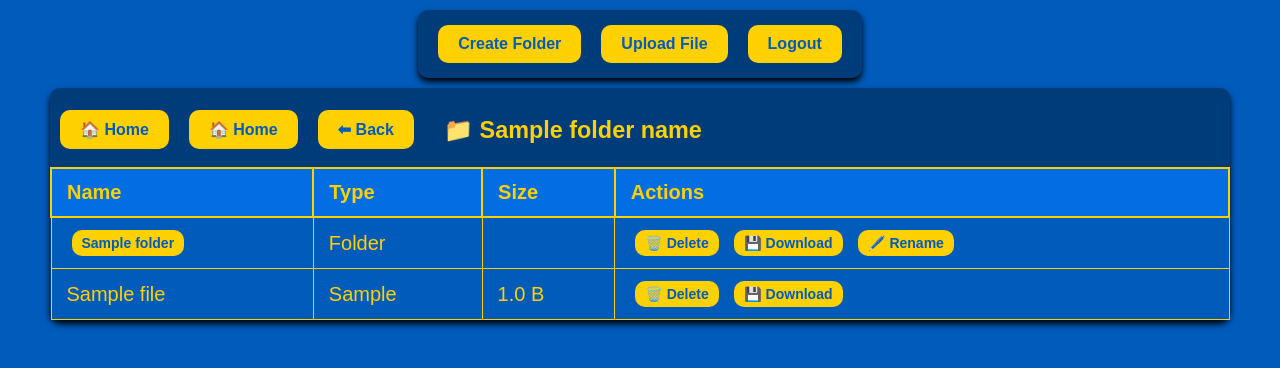
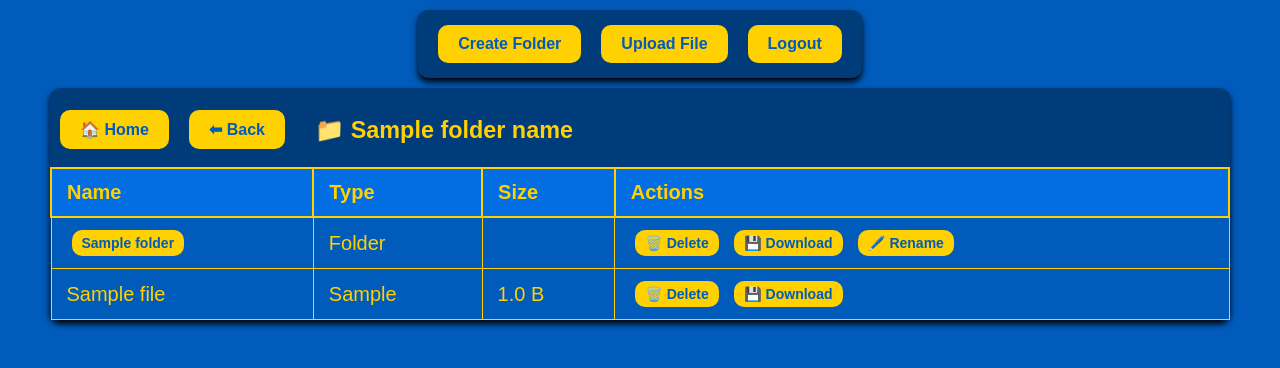
Before and after one commit to seangupta1/AOS-Project-2, a Flask app: template templates/dashboard.html in a window 1280 px wide. Shown: the part 105-473 px from the top of the page. Run offline with Flask 3, Linux system fonts and the light colour scheme; the template is opened without the code that fills it: most values are stand-ins (such as "Sample title", 1, 10 or a date in 2020); parts of the project's set-up code (start-up, migrations or seed data) failed here and were passed over; some libraries are stand-ins or nearby versions.

Commit message:
Remove duplicate Home button from dashboard
Removed duplicate Home button link in dashboard.

```diff
--- a/templates/dashboard.html
+++ b/templates/dashboard.html
@@ -64,10 +64,6 @@
         <div>
             <div class="div-user-files-nav">
                 {% if current_folder_id %}
-
-                <a href="{{ url_for('dashboard') }}">
-                    <button class="button-dashboard" type="button">🏠 Home</button>
-                </a>
 
                 <a href="{{ url_for('dashboard') }}">
                     <button class="button-dashboard" type="button">🏠 Home</button>
```
